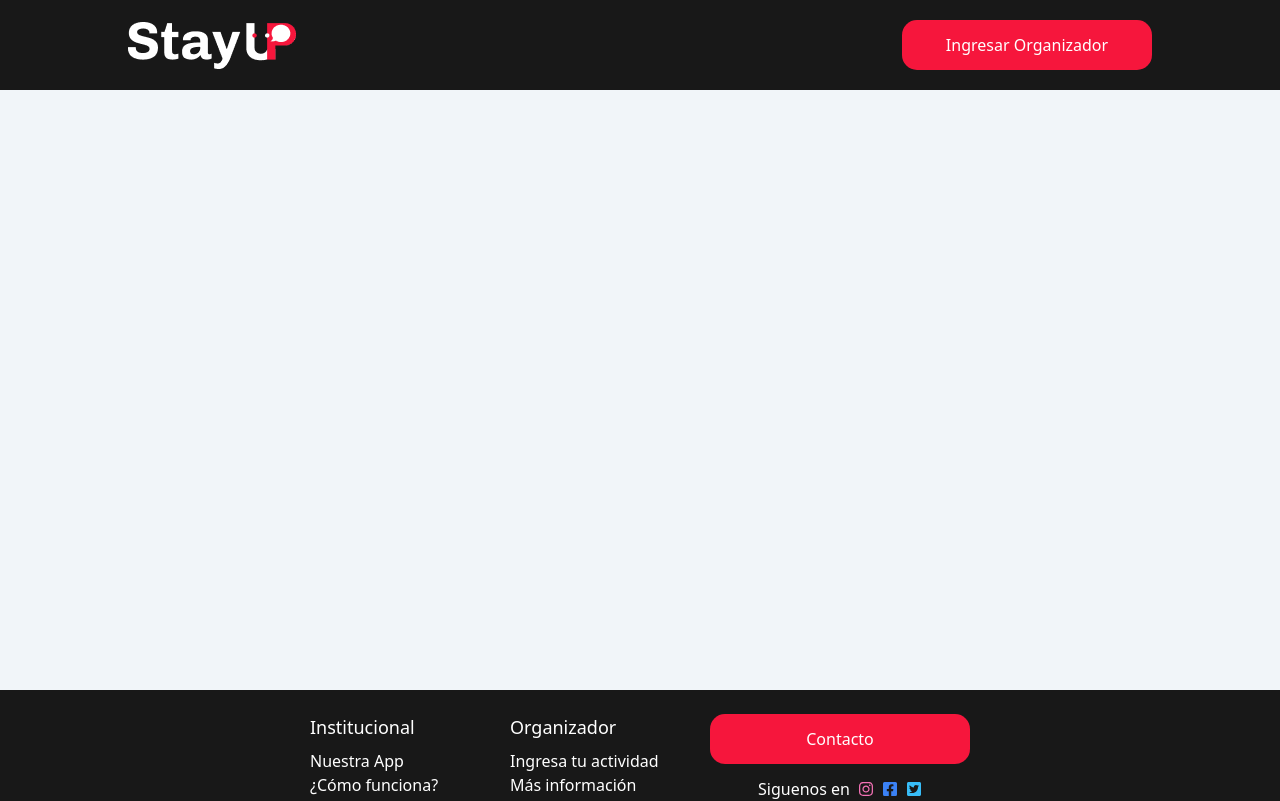
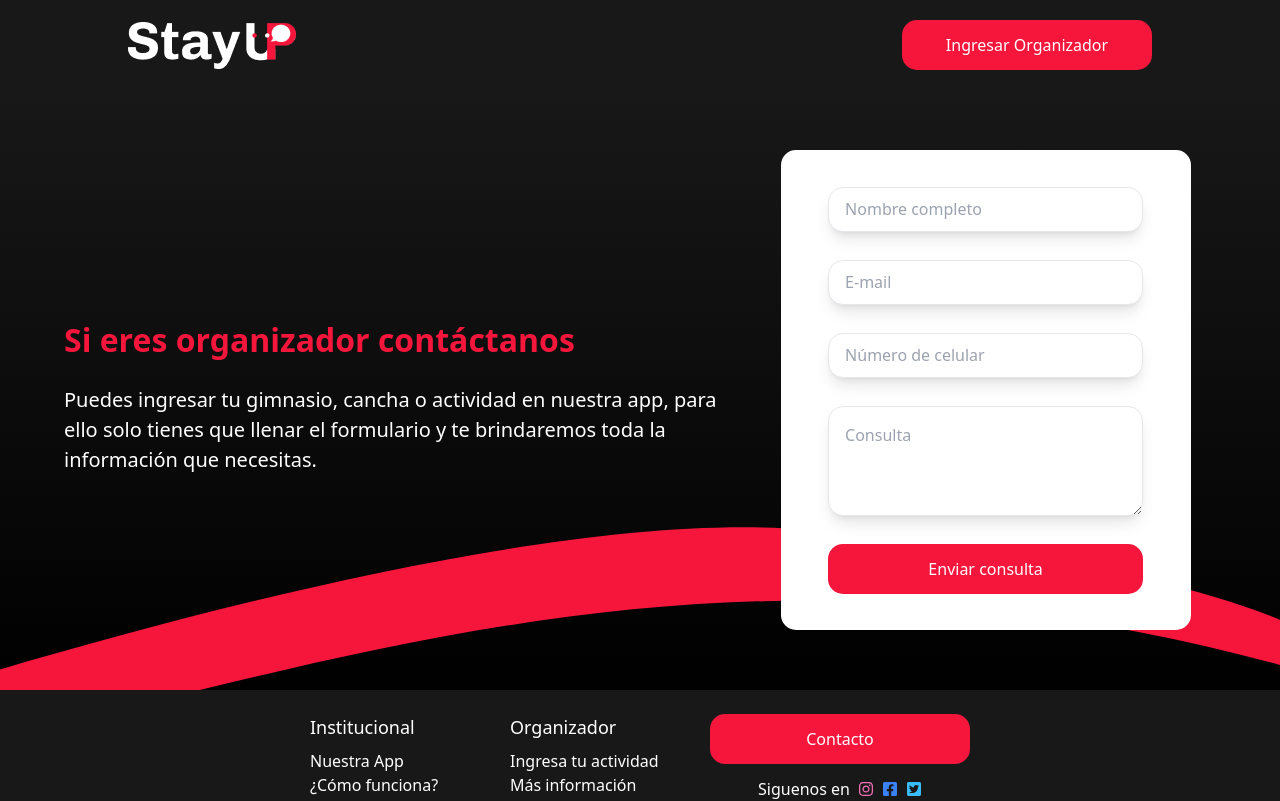
Before and after one commit to makloster/NoCountry-StayUp, a React (Create React App) app in the folder Front/web/: page / in a window 1280 px wide. Shown: the top 801 px of the page. Built offline with nearby package versions, Linux system fonts and the light colour scheme.

Commit message:
create presentation 5

```diff
--- /dev/null
+++ b/Front/web/src/components/Home/Presentation5.jsx
@@ -0,0 +1,62 @@
+import vector5 from "../../assets/vectorp5.svg";
+
+const Presentation5 = () => {
+    return (
+        <div className="w-full h-[600px] bg-gradient-to-b from-[#181818] to-[#000000] relative ">
+            <img
+                src={vector5}
+                alt=""
+                className="absolute w-full bottom-0 left-0"
+            />
+            <div className="w-full h-full absolute bottom-0 left-0 flex items-center justify-center ">
+                <div className="w-[90%] h-full max-w-[1400px]  flex flex-row ">
+                    <div className="w-[60%] h-full   flex items-center justify-center">
+                        <div className="w-full">
+                            <div className="w-full h-[90px] text-[#F6163C] text-[32px] font-semibold flex items-center">
+                                Si eres organizador contáctanos
+                            </div>
+                            <div className="w-full h-[100px] text-[#ffffff] text-[20px]">
+                                Puedes ingresar tu gimnasio, cancha o actividad
+                                en nuestra app, para ello solo tienes que llenar
+                                el formulario y te brindaremos toda la
+                                información que necesitas.
+                            </div>
+                        </div>
+                    </div>
+
+                    <div className="w-[40%] h-full flex items-center justify-center ">
+                        <form className="bg-white w-[410px] h-[480px] rounded-[15px] flex   flex-col items-center justify-center">
+                            <input
+                                type="text"
+                                className=" w-[315px] h-[45px] mb-[28px]  rounded-[15px] shadow-lg border  focus:outline-none p-4 pl-4 pr-4"
+                                placeholder="Nombre completo"
+                            />
+                            <input
+                                type="text"
+                                className=" w-[315px] h-[45px] mb-[28px]  rounded-[15px] shadow-lg border  focus:outline-none p-4 pl-4 pr-4"
+                                placeholder="E-mail"
+                            />
+                            <input
+                                type="text"
+                                className=" w-[315px] h-[45px] mb-[28px]  rounded-[15px] shadow-lg border  focus:outline-none p-4 pl-4 pr-4"
+                                placeholder="Número de celular"
+                            />
+                            <textarea
+                                name=""
+                                id=""
+                                cols="20"
+                                rows="5"
+                                placeholder="Consulta"
+                                className="w-[315px] h-[110px] mb-[28px]  rounded-[15px] shadow-lg border  focus:outline-none p-4 pl-4 pr-4"></textarea>
+                            <button className="w-[315px] h-[50px] bg-[#F6163C] text-white  rounded-[15px] flex items-center justify-center">
+                                Enviar consulta
+                            </button>
+                        </form>
+                    </div>
+                </div>
+            </div>
+        </div>
+    );
+};
+
+export default Presentation5;
--- a/Front/web/src/pages/Home.jsx
+++ b/Front/web/src/pages/Home.jsx
@@ -1,9 +1,9 @@
-import Presentation1 from "../components/Home/Presentation1";
+import Presentation5 from "../components/Home/Presentation5";
 
 const Home = () => {
     return (
         <>
-            <Presentation1 />
+            <Presentation5 />
         </>
     );
 };
```
Also changed, not shown: Front/web/package.json (indentation only), Front/web/src/assets/vectorp5.svg (added).
